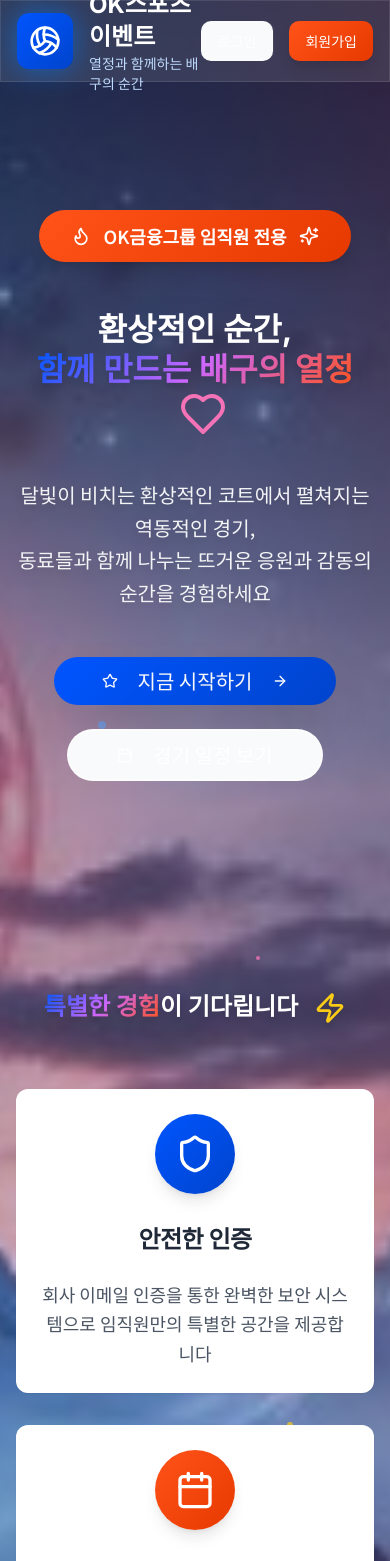
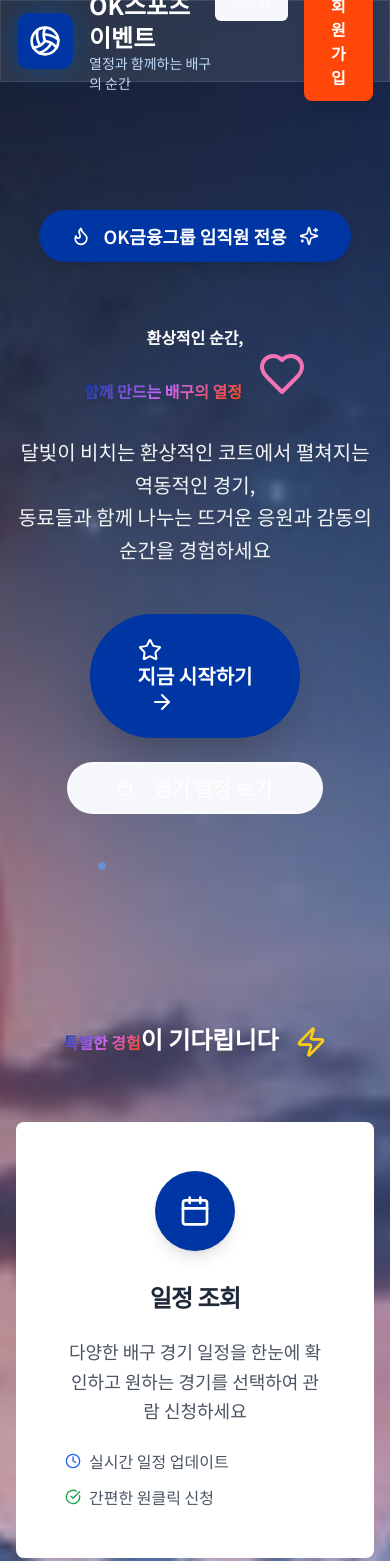
Before and after one commit to AhnJaeMin99/OK-Savings-Bank-Volleyball-Support-Team, a React (Vite) app: page / in a window 390 px wide. Shown: the top 1561 px of the page. Built offline with nearby package versions, Linux system fonts and the light colour scheme.

Commit message:
Refactor: Apply design guidelines and UI/UX updates
Apply OK금융그룹's design system, including color palette, typography, and button styles. Structure the layout with card-based components and optimize for responsiveness and accessibility.

```diff
--- a/src/index.css
+++ b/src/index.css
@@ -7,57 +7,59 @@
 /* OK금융그룹 브랜드 컬러 및 디자인 시스템 정의 */
 @layer base {
   :root {
-    /* OK금융그룹 브랜드 컬러 */
-    --ok-primary: 220 100% 50%;        /* OK 블루 */
-    --ok-primary-dark: 220 100% 40%;   /* 진한 OK 블루 */
-    --ok-secondary: 15 100% 55%;       /* OK 오렌지 */
-    --ok-secondary-dark: 15 100% 45%;  /* 진한 오렌지 */
+    /* OK금융그룹 공식 브랜드 컬러 */
+    --ok-primary: 220 100% 32%;        /* #0055A5 OK Blue */
+    --ok-primary-dark: 220 100% 25%;   /* 진한 OK Blue */
+    --ok-secondary: 15 100% 52%;       /* #FF6B00 OK Orange */
+    --ok-secondary-dark: 15 100% 42%;  /* 진한 오렌지 */
+    --ok-background: 218 33% 97%;      /* #F5F7FA Light Gray */
+    --ok-text: 210 14% 20%;            /* #333333 Dark Charcoal */
     --ok-accent: 280 100% 70%;         /* 보라/핑크 액센트 */
     --ok-success: 142 76% 36%;         /* 성공 그린 */
     --ok-warning: 45 93% 58%;          /* 경고 옐로우 */
     --ok-error: 0 84% 60%;             /* 에러 레드 */
 
     /* 뉴트럴 컬러 */
-    --ok-gray-50: 220 20% 98%;
-    --ok-gray-100: 220 14% 96%;
-    --ok-gray-200: 220 13% 91%;
-    --ok-gray-300: 220 9% 79%;
-    --ok-gray-400: 220 8% 64%;
-    --ok-gray-500: 220 9% 46%;
-    --ok-gray-600: 220 12% 34%;
-    --ok-gray-700: 220 16% 22%;
-    --ok-gray-800: 220 18% 12%;
-    --ok-gray-900: 220 26% 6%;
+    --ok-gray-50: 218 33% 98%;
+    --ok-gray-100: 218 25% 96%;
+    --ok-gray-200: 218 20% 91%;
+    --ok-gray-300: 218 15% 79%;
+    --ok-gray-400: 218 12% 64%;
+    --ok-gray-500: 218 13% 46%;
+    --ok-gray-600: 218 16% 34%;
+    --ok-gray-700: 218 20% 22%;
+    --ok-gray-800: 218 25% 12%;
+    --ok-gray-900: 218 30% 6%;
 
     /* Shadcn UI 변수 오버라이드 */
-    --background: var(--ok-gray-50);
-    --foreground: var(--ok-gray-900);
+    --background: var(--ok-background);
+    --foreground: var(--ok-text);
     --card: 0 0% 100%;
-    --card-foreground: var(--ok-gray-900);
+    --card-foreground: var(--ok-text);
     --popover: 0 0% 100%;
-    --popover-foreground: var(--ok-gray-900);
+    --popover-foreground: var(--ok-text);
     --primary: var(--ok-primary);
     --primary-foreground: 0 0% 98%;
     --secondary: var(--ok-gray-100);
-    --secondary-foreground: var(--ok-gray-900);
+    --secondary-foreground: var(--ok-text);
     --muted: var(--ok-gray-100);
     --muted-foreground: var(--ok-gray-500);
     --accent: var(--ok-gray-100);
-    --accent-foreground: var(--ok-gray-900);
+    --accent-foreground: var(--ok-text);
     --destructive: var(--ok-error);
     --destructive-foreground: 0 0% 98%;
     --border: var(--ok-gray-200);
     --input: var(--ok-gray-200);
     --ring: var(--ok-primary);
-    --radius: 0.75rem;
+    --radius: 0.5rem;
 
     /* 사이드바 */
-    --sidebar-background: 0 0% 98%;
+    --sidebar-background: var(--ok-background);
     --sidebar-foreground: var(--ok-gray-600);
     --sidebar-primary: var(--ok-primary);
     --sidebar-primary-foreground: 0 0% 98%;
     --sidebar-accent: var(--ok-gray-100);
-    --sidebar-accent-foreground: var(--ok-gray-900);
+    --sidebar-accent-foreground: var(--ok-text);
     --sidebar-border: var(--ok-gray-200);
     --sidebar-ring: var(--ok-primary);
   }
@@ -93,51 +95,126 @@
   body {
     @apply bg-background text-foreground font-korean;
     font-feature-settings: "rlig" 1, "calt" 1;
+    line-height: 1.5;
   }
 
-  /* 폰트 패밀리 정의 */
+  /* OK금융그룹 폰트 패밀리 정의 */
   .font-korean {
-    font-family: 'Noto Sans KR', 'Inter', -apple-system, BlinkMacSystemFont, 'Segoe UI', Roboto, sans-serif;
+    font-family: 'Noto Sans KR', -apple-system, BlinkMacSystemFont, 'Segoe UI', Roboto, sans-serif;
   }
 
   .font-display {
-    font-family: 'Inter', 'Noto Sans KR', -apple-system, BlinkMacSystemFont, 'Segoe UI', Roboto, sans-serif;
+    font-family: 'Noto Sans KR', -apple-system, BlinkMacSystemFont, 'Segoe UI', Roboto, sans-serif;
+    font-weight: 700;
+  }
+
+  /* 타이포그래피 기본 설정 */
+  h1, h2, h3 {
+    font-family: 'Noto Sans KR', sans-serif;
+    font-weight: 700;
+    color: hsl(var(--ok-text));
+  }
+
+  h1 { font-size: 2.5rem; line-height: 1.2; }
+  h2 { font-size: 2rem; line-height: 1.3; }
+  h3 { font-size: 1.5rem; line-height: 1.4; }
+
+  p, span, div {
+    font-size: 1rem;
+    line-height: 1.5;
   }
 }
 
-/* OK금융그룹 커스텀 컴포넌트 */
+/* OK금융그룹 커스텀 컴포넌트 스타일 */
 @layer components {
+  /* PRD 지정 버튼 스타일 */
+  .btn-primary {
+    background-color: hsl(var(--ok-primary));
+    color: #FFFFFF;
+    border-radius: 8px;
+    padding: 12px 24px;
+    font-weight: bold;
+    border: none;
+    cursor: pointer;
+    transition: all 0.3s ease;
+    font-family: 'Noto Sans KR', sans-serif;
+  }
+
+  .btn-primary:hover {
+    background-color: hsl(var(--ok-primary-dark));
+    transform: translateY(-2px);
+    box-shadow: 0 8px 25px rgba(0, 85, 165, 0.3);
+  }
+
+  .btn-secondary {
+    background-color: hsl(var(--ok-secondary));
+    color: #FFFFFF;
+    border-radius: 8px;
+    padding: 12px 24px;
+    font-weight: bold;
+    border: none;
+    cursor: pointer;
+    transition: all 0.3s ease;
+    font-family: 'Noto Sans KR', sans-serif;
+  }
+
+  .btn-secondary:hover {
+    background-color: hsl(var(--ok-secondary-dark));
+    transform: translateY(-2px);
+    box-shadow: 0 8px 25px rgba(255, 107, 0, 0.3);
+  }
+
+  .btn-disabled {
+    background-color: #CCCCCC;
+    color: #666666;
+    border-radius: 8px;
+    padding: 12px 24px;
+    border: none;
+    cursor: not-allowed;
+    font-family: 'Noto Sans KR', sans-serif;
+  }
+
+  /* PRD 지정 폼 스타일 */
+  .form-input {
+    width: 100%;
+    padding: 10px;
+    border: 1px solid #DDDDDD;
+    border-radius: 4px;
+    font-size: 14px;
+    color: #333333;
+    font-family: 'Noto Sans KR', sans-serif;
+    transition: all 0.2s ease;
+  }
+
+  .form-input:focus {
+    border-color: hsl(var(--ok-primary));
+    outline: none;
+    box-shadow: 0 0 0 2px rgba(0,85,165,0.2);
+  }
+
+  .form-label {
+    font-weight: 600;
+    margin-bottom: 4px;
+    display: block;
+    color: hsl(var(--ok-text));
+    font-family: 'Noto Sans KR', sans-serif;
+  }
+
+  .form-error {
+    color: #D93025;
+    font-size: 12px;
+    margin-top: 4px;
+    font-family: 'Noto Sans KR', sans-serif;
+  }
+
+  /* OK 브랜드 카드 */
   .ok-card {
     background: rgba(255, 255, 255, 0.95);
     backdrop-filter: blur(20px);
     border: 1px solid rgba(255, 255, 255, 0.2);
     box-shadow: 0 8px 32px rgba(0, 0, 0, 0.1);
-  }
-
-  .ok-button-primary {
-    background: linear-gradient(135deg, hsl(var(--ok-primary)) 0%, hsl(var(--ok-primary-dark)) 100%);
-    color: white;
-    border: none;
-    box-shadow: 0 4px 15px rgba(0, 123, 255, 0.3);
-    transition: all 0.3s ease;
-  }
-
-  .ok-button-primary:hover {
-    transform: translateY(-2px);
-    box-shadow: 0 8px 25px rgba(0, 123, 255, 0.4);
-  }
-
-  .ok-button-secondary {
-    background: linear-gradient(135deg, hsl(var(--ok-secondary)) 0%, hsl(var(--ok-secondary-dark)) 100%);
-    color: white;
-    border: none;
-    box-shadow: 0 4px 15px rgba(255, 87, 34, 0.3);
-    transition: all 0.3s ease;
-  }
-
-  .ok-button-secondary:hover {
-    transform: translateY(-2px);
-    box-shadow: 0 8px 25px rgba(255, 87, 34, 0.4);
+    border-radius: 16px;
+    padding: 24px;
   }
 
   .ok-gradient-text {
@@ -190,10 +267,10 @@
 
   @keyframes glow {
     from {
-      box-shadow: 0 0 20px rgba(0, 123, 255, 0.3);
+      box-shadow: 0 0 20px rgba(0, 85, 165, 0.3);
     }
     to {
-      box-shadow: 0 0 30px rgba(0, 123, 255, 0.6);
+      box-shadow: 0 0 30px rgba(0, 85, 165, 0.6);
     }
   }
 
@@ -225,7 +302,7 @@
     font-size: clamp(1.25rem, 3vw, 2rem);
   }
 
-  /* 접근성 유틸리티 */
+  /* WCAG 2.1 AA 접근성 유틸리티 */
   .sr-only {
     position: absolute;
     width: 1px;
@@ -241,7 +318,11 @@
   /* 고대비 모드 지원 */
   @media (prefers-contrast: high) {
     .ok-card {
-      border: 2px solid hsl(var(--ok-gray-800));
+      border: 2px solid hsl(var(--ok-text));
+    }
+
+    .btn-primary, .btn-secondary {
+      border: 2px solid currentColor;
     }
   }
 
@@ -255,4 +336,12 @@
       transition: none;
     }
   }
+
+  /* 키보드 네비게이션 향상 */
+  button:focus-visible,
+  a:focus-visible,
+  input:focus-visible {
+    outline: 2px solid hsl(var(--ok-primary));
+    outline-offset: 2px;
+  }
 }
--- a/src/pages/Index.tsx
+++ b/src/pages/Index.tsx
@@ -3,29 +3,28 @@ import { useState } from 'react';
 import { Card, CardContent, CardDescription, CardHeader, CardTitle } from "@/components/ui/card";
 import { Button } from "@/components/ui/button";
 import { Badge } from "@/components/ui/badge";
-import { Calendar, Users, Shield, Trophy, Volleyball, ArrowRight, Flame, Star, Sparkles, Heart, Zap } from 'lucide-react';
+import { Calendar, Users, Shield, Trophy, Volleyball, ArrowRight, Flame, Star, Sparkles, Heart, Zap, CheckCircle, Clock, UserCheck } from 'lucide-react';
 import { useNavigate } from 'react-router-dom';
 
 const Index = () => {
   const navigate = useNavigate();
 
   return (
-    <div className="min-h-screen relative overflow-hidden">
-      {/* 환상적인 배경 이미지 */}
+    <div className="min-h-screen relative overflow-hidden bg-gradient-to-br from-slate-900 via-blue-900 to-indigo-900">
+      {/* 배경 이미지 */}
       <div
-        className="absolute inset-0 bg-cover bg-center bg-no-repeat"
+        className="absolute inset-0 bg-cover bg-center bg-no-repeat opacity-80"
         style={{
           backgroundImage: `url('/lovable-uploads/92937f78-fb45-4b28-8ad5-2436de8c8b6d.png')`,
         }}
       >
-        <div className="absolute inset-0 bg-gradient-to-b from-black/30 via-transparent to-black/50"></div>
-        <div className="absolute inset-0 bg-gradient-to-r from-blue-900/20 via-purple-900/10 to-pink-900/20"></div>
+        <div className="absolute inset-0 bg-gradient-to-b from-black/40 via-transparent to-black/60"></div>
       </div>
 
       {/* 떠다니는 파티클 효과 */}
       <div className="absolute inset-0 overflow-hidden pointer-events-none">
         <div className="absolute top-1/4 left-1/4 w-2 h-2 bg-blue-400 rounded-full ok-float opacity-60"></div>
-        <div className="absolute top-1/3 right-1/3 w-1 h-1 bg-pink-400 rounded-full ok-float opacity-80" style={{animationDelay: '1s'}}></div>
+        <div className="absolute top-1/3 right-1/3 w-1 h-1 bg-orange-400 rounded-full ok-float opacity-80" style={{animationDelay: '1s'}}></div>
         <div className="absolute bottom-1/3 left-1/5 w-3 h-3 bg-purple-400 rounded-full ok-float opacity-50" style={{animationDelay: '2s'}}></div>
         <div className="absolute top-1/2 right-1/4 w-1.5 h-1.5 bg-yellow-400 rounded-full ok-float opacity-70" style={{animationDelay: '3s'}}></div>
       </div>
@@ -35,38 +34,38 @@ const Index = () => {
         <div className="max-w-7xl mx-auto px-4 sm:px-6 lg:px-8">
           <div className="flex justify-between items-center h-20">
             <div className="flex items-center space-x-4">
-              <div className="ok-button-primary rounded-xl p-3 shadow-lg ok-glow">
+              <div className="btn-primary rounded-xl p-3 shadow-lg ok-glow">
                 <Volleyball className="h-8 w-8 text-white" />
               </div>
               <div>
                 <h1 className="text-2xl font-bold text-white font-display">OK스포츠 이벤트</h1>
-                <p className="text-sm text-blue-200">열정과 함께하는 배구의 순간</p>
+                <p className="text-sm text-blue-200 font-korean">열정과 함께하는 배구의 순간</p>
               </div>
             </div>
             <div className="flex space-x-4">
               <Button
                 variant="outline"
                 onClick={() => navigate('/login')}
-                className="border-white/30 text-white hover:bg-white/10 ok-glassmorphism focus-visible:focus backdrop-blur-sm"
+                className="border-white/30 text-white hover:bg-white/10 ok-glassmorphism focus-visible:focus backdrop-blur-sm font-korean"
               >
                 로그인
               </Button>
-              <Button
+              <button
                 onClick={() => navigate('/signup')}
-                className="ok-button-secondary text-white shadow-lg focus-visible:focus"
+                className="btn-secondary text-white shadow-lg focus-visible:focus"
               >
                 회원가입
-              </Button>
+              </button>
             </div>
           </div>
         </div>
       </header>
 
       {/* 히어로 섹션 */}
-      <section className="relative z-10 py-32 px-4">
+      <section className="relative z-10 py-32 px-4" role="main">
         <div className="max-w-6xl mx-auto text-center">
           <div className="flex justify-center mb-8">
-            <Badge className="mb-4 ok-button-secondary text-white hover:bg-orange-600 px-8 py-3 text-lg rounded-full shadow-lg">
+            <Badge className="mb-4 btn-secondary text-white hover:bg-orange-600 px-8 py-3 text-lg rounded-full shadow-lg font-korean">
               <Flame className="w-5 h-5 mr-3" />
               OK금융그룹 임직원 전용
               <Sparkles className="w-5 h-5 ml-3" />
@@ -82,26 +81,25 @@ const Index = () => {
             </div>
           </h2>
 
-          <p className="text-xl md:text-2xl text-gray-100 mb-12 max-w-4xl mx-auto leading-relaxed drop-shadow-lg">
+          <p className="text-xl md:text-2xl text-gray-100 mb-12 max-w-4xl mx-auto leading-relaxed drop-shadow-lg font-korean">
             달빛이 비치는 환상적인 코트에서 펼쳐지는 역동적인 경기,<br />
             동료들과 함께 나누는 뜨거운 응원과 감동의 순간을 경험하세요
           </p>
 
           <div className="flex flex-col sm:flex-row gap-6 justify-center items-center">
-            <Button
-              size="lg"
+            <button
               onClick={() => navigate('/signup')}
-              className="ok-button-primary text-xl px-12 py-6 rounded-full shadow-2xl ok-scale-hover focus-visible:focus"
+              className="btn-primary text-xl px-12 py-6 rounded-full shadow-2xl ok-scale-hover focus-visible:focus"
             >
               <Star className="w-6 h-6 mr-3" />
               지금 시작하기
               <ArrowRight className="w-6 h-6 ml-3" />
-            </Button>
+            </button>
             <Button
               size="lg"
               variant="outline"
               onClick={() => navigate('/events')}
-              className="border-2 border-white/50 text-white hover:bg-white/10 ok-glassmorphism text-xl px-12 py-6 rounded-full focus-visible:focus"
+              className="border-2 border-white/50 text-white hover:bg-white/10 ok-glassmorphism text-xl px-12 py-6 rounded-full focus-visible:focus font-korean"
             >
               <Calendar className="w-6 h-6 mr-3" />
               경기 일정 보기
@@ -110,54 +108,87 @@ const Index = () => {
         </div>
       </section>
 
-      {/* 핵심 기능 카드 섹션 */}
-      <section className="relative z-10 py-20 px-4">
+      {/* 핵심 기능 카드 섹션 - PRD 지정 카드 기반 구성 */}
+      <section className="relative z-10 py-20 px-4" role="region" aria-labelledby="features-heading">
         <div className="max-w-6xl mx-auto">
-          <h3 className="text-responsive-lg font-bold text-center text-white mb-16 font-display drop-shadow-lg">
+          <h3 id="features-heading" className="text-responsive-lg font-bold text-center text-white mb-16 font-display drop-shadow-lg">
             <span className="ok-gradient-text">특별한 경험</span>이 기다립니다
             <Zap className="inline-block w-8 h-8 ml-4 text-yellow-400 ok-float" />
           </h3>
 
           <div className="grid md:grid-cols-3 gap-8">
-            <Card className="ok-card ok-scale-hover transition-all duration-300 hover:shadow-2xl group">
+            {/* 일정 조회 카드 */}
+            <Card className="ok-card ok-scale-hover transition-all duration-300 hover:shadow-2xl group" role="article">
               <CardHeader className="text-center">
-                <div className="ok-button-primary rounded-full w-20 h-20 flex items-center justify-center mx-auto mb-6 shadow-lg group-hover:ok-glow">
-                  <Shield className="h-10 w-10 text-white" />
+                <div className="btn-primary rounded-full w-20 h-20 flex items-center justify-center mx-auto mb-6 shadow-lg group-hover:ok-glow">
+                  <Calendar className="h-10 w-10 text-white" />
                 </div>
-                <CardTitle className="text-2xl text-gray-800 font-display">안전한 인증</CardTitle>
+                <CardTitle className="text-2xl text-gray-800 font-display">일정 조회</CardTitle>
               </CardHeader>
               <CardContent>
-                <CardDescription className="text-center text-gray-600 text-lg leading-relaxed">
-                  회사 이메일 인증을 통한 완벽한 보안 시스템으로 임직원만의 특별한 공간을 제공합니다
+                <CardDescription className="text-center text-gray-600 text-lg leading-relaxed font-korean">
+                  다양한 배구 경기 일정을 한눈에 확인하고 원하는 경기를 선택하여 관람 신청하세요
                 </CardDescription>
+                <div className="mt-6 space-y-3">
+                  <div className="flex items-center text-sm text-gray-600">
+                    <Clock className="w-4 h-4 mr-2 text-blue-600" />
+                    <span className="font-korean">실시간 일정 업데이트</span>
+                  </div>
+                  <div className="flex items-center text-sm text-gray-600">
+                    <CheckCircle className="w-4 h-4 mr-2 text-green-600" />
+                    <span className="font-korean">간편한 원클릭 신청</span>
+                  </div>
+                </div>
               </CardContent>
             </Card>
 
-            <Card className="ok-card ok-scale-hover transition-all duration-300 hover:shadow-2xl group">
+            {/* 신청 관리 카드 */}
+            <Card className="ok-card ok-scale-hover transition-all duration-300 hover:shadow-2xl group" role="article">
               <CardHeader className="text-center">
-                <div className="ok-button-secondary rounded-full w-20 h-20 flex items-center justify-center mx-auto mb-6 shadow-lg group-hover:ok-glow">
-                  <Calendar className="h-10 w-10 text-white" />
+                <div className="btn-secondary rounded-full w-20 h-20 flex items-center justify-center mx-auto mb-6 shadow-lg group-hover:ok-glow">
+                  <Users className="h-10 w-10 text-white" />
                 </div>
-                <CardTitle className="text-2xl text-gray-800 font-display">간편한 신청</CardTitle>
+                <CardTitle className="text-2xl text-gray-800 font-display">신청 관리</CardTitle>
               </CardHeader>
               <CardContent>
-                <CardDescription className="text-center text-gray-600 text-lg leading-relaxed">
-                  직관적인 인터페이스로 언제 어디서나 쉽고 빠르게 경기 관람을 신청할 수 있습니다
+                <CardDescription className="text-center text-gray-600 text-lg leading-relaxed font-korean">
+                  회사 이메일 인증을 통한 안전한 신청 시스템으로 임직원만의 특별한 공간을 제공합니다
                 </CardDescription>
+                <div className="mt-6 space-y-3">
+                  <div className="flex items-center text-sm text-gray-600">
+                    <Shield className="w-4 h-4 mr-2 text-blue-600" />
+                    <span className="font-korean">이메일 인증 기반 보안</span>
+                  </div>
+                  <div className="flex items-center text-sm text-gray-600">
+                    <UserCheck className="w-4 h-4 mr-2 text-green-600" />
+                    <span className="font-korean">임직원 전용 접근</span>
+                  </div>
+                </div>
               </CardContent>
             </Card>
 
-            <Card className="ok-card ok-scale-hover transition-all duration-300 hover:shadow-2xl group">
+            {/* 결과 시각화 카드 */}
+            <Card className="ok-card ok-scale-hover transition-all duration-300 hover:shadow-2xl group" role="article">
               <CardHeader className="text-center">
                 <div className="bg-gradient-to-r from-green-500 to-teal-500 rounded-full w-20 h-20 flex items-center justify-center mx-auto mb-6 shadow-lg group-hover:ok-glow">
                   <Trophy className="h-10 w-10 text-white" />
                 </div>
-                <CardTitle className="text-2xl text-gray-800 font-display">실시간 관리</CardTitle>
+                <CardTitle className="text-2xl text-gray-800 font-display">결과 시각화</CardTitle>
               </CardHeader>
               <CardContent>
-                <CardDescription className="text-center text-gray-600 text-lg leading-relaxed">
-                  스마트한 자동화 시스템으로 참석 관리부터 결과 확인까지 모든 것이 실시간으로
+                <CardDescription className="text-center text-gray-600 text-lg leading-relaxed font-korean">
+                  참석 결과를 재미있는 애니메이션으로 확인하고 동료들과 함께한 추억을 시각적으로 경험하세요
                 </CardDescription>
+                <div className="mt-6 space-y-3">
+                  <div className="flex items-center text-sm text-gray-600">
+                    <Sparkles className="w-4 h-4 mr-2 text-purple-600" />
+                    <span className="font-korean">애니메이션 효과</span>
+                  </div>
+                  <div className="flex items-center text-sm text-gray-600">
+                    <Star className="w-4 h-4 mr-2 text-yellow-600" />
+                    <span className="font-korean">실시간 결과 확인</span>
+                  </div>
+                </div>
               </CardContent>
             </Card>
           </div>
@@ -165,41 +196,40 @@ const Index = () => {
       </section>
 
       {/* CTA 섹션 */}
-      <section className="relative z-10 py-24 px-4">
+      <section className="relative z-10 py-24 px-4" role="region" aria-labelledby="cta-heading">
         <div className="max-w-4xl mx-auto text-center">
           <Card className="ok-card p-12 shadow-2xl ok-scale-hover transition-transform duration-300">
-            <h3 className="text-responsive-md font-bold mb-8 font-display">
+            <h3 id="cta-heading" className="text-responsive-md font-bold mb-8 font-display">
               <span className="ok-gradient-text">열정의 무대로</span>{' '}
-              <span className="text-yellow-600">초대합니다</span>
+              <span style={{color: 'hsl(var(--ok-secondary))'}}>초대합니다</span>
               <Sparkles className="inline-block w-8 h-8 ml-4 text-purple-500 ok-float" />
             </h3>
-            <p className="text-xl md:text-2xl text-gray-600 mb-10 leading-relaxed">
+            <p className="text-xl md:text-2xl text-gray-600 mb-10 leading-relaxed font-korean">
               OK금융그룹 가족이라면 누구나 참여할 수 있는<br />
               특별하고 뜨거운 순간들이 여러분을 기다리고 있습니다
             </p>
-            <Button
-              size="lg"
+            <button
               onClick={() => navigate('/signup')}
-              className="ok-button-primary text-xl px-12 py-6 rounded-full shadow-lg ok-scale-hover focus-visible:focus"
+              className="btn-primary text-xl px-12 py-6 rounded-full shadow-lg ok-scale-hover focus-visible:focus"
             >
               <Users className="w-6 h-6 mr-3" />
               지금 참여하기
               <ArrowRight className="w-6 h-6 ml-3" />
-            </Button>
+            </button>
           </Card>
         </div>
       </section>
 
       {/* 푸터 */}
-      <footer className="relative z-10 ok-glassmorphism text-white py-12 border-t border-white/10">
+      <footer className="relative z-10 ok-glassmorphism text-white py-12 border-t border-white/10" role="contentinfo">
         <div className="max-w-6xl mx-auto px-4 text-center">
           <div className="flex items-center justify-center space-x-4 mb-6">
-            <div className="ok-button-primary rounded-xl p-3 shadow-lg">
+            <div className="btn-primary rounded-xl p-3 shadow-lg">
               <Volleyball className="h-6 w-6 text-white" />
             </div>
             <span className="text-2xl font-bold font-display">OK스포츠 이벤트</span>
           </div>
-          <p className="text-gray-200 text-lg">
+          <p className="text-gray-200 text-lg font-korean">
             © 2024 OK금융그룹. 함께하는 열정, 나누는 감동
           </p>
         </div>
```
